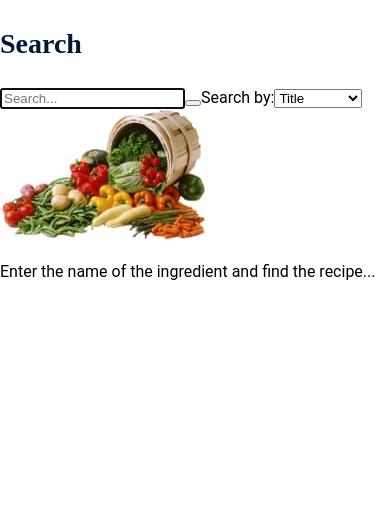
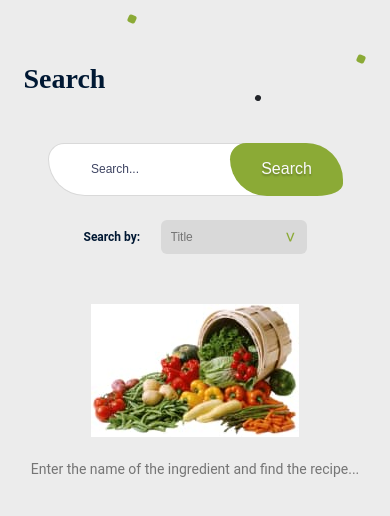
Before and after one commit to filip-bak/so-yummy-project, a React (Create React App) app in the folder frontend/: page /so-yummy-project/search in a window 390 px wide. Shown: the top 516 px of the page. Built offline with nearby package versions, Linux system fonts and the light colour scheme.

Commit message:
added style for mobile layout

```diff
--- a/frontend/src/components/MainPageTitle/MainPageTitle.jsx
+++ b/frontend/src/components/MainPageTitle/MainPageTitle.jsx
@@ -3,8 +3,13 @@ import PropTypes from "prop-types";
 
 export const MainPageTitle = ({ title }) => {
   return (
-    <div className={css.container}>
-      <h3 className={css.title}>{title}</h3>
+    <div className={css.section}>
+      <div className={css.container}>
+        <div className={css.element + " " + css.element_one} />
+        <div className={css.element + " " + css.element_two} />
+        <h2 className={css.title}>{title}</h2>
+        <div className={css.element_three} />
+      </div>
     </div>
   );
 };
--- a/frontend/src/components/MainPageTitle/MainPageTitle.module.css
+++ b/frontend/src/components/MainPageTitle/MainPageTitle.module.css
@@ -1,6 +1,58 @@
+.container {
+  display: block;
+  width: 343px;
+}
+
+.section {
+  display: flex;
+  justify-content: center;
+}
+
 .title {
-  color: #001833;
+  color: var(--section-title-color);
   font-family: "Poppins";
   font-size: 28px;
   font-weight: 600;
+  line-height: 1;
 }
+
+.element {
+  border-radius: 30%;
+  background-color: var(--accent-color-darker);
+  width: 8px;
+  height: 8px;
+  transform: rotate(25deg);
+}
+
+.element_one {
+  margin-top: 15px;
+  margin-left: 104px;
+}
+
+.element_two {
+  margin-bottom: 2px;
+  margin-top: 32px;
+  margin-left: 333px;
+}
+
+.element_three {
+  border-radius: 50%;
+  background-color: var(--main-color-dark);
+  width: 6px;
+  height: 6px;
+  margin-left: 231px;
+  margin-top: 2px;
+  transform: rotate(25deg);
+}
+
+@media screen and (min-width: 768px) {
+  .container {
+    width: 704px;
+  }
+}
+
+@media screen and (min-width: 1440px) {
+  .container {
+    width: 1240px;
+  }
+}
--- a/frontend/src/components/NoContent/NoContent.jsx
+++ b/frontend/src/components/NoContent/NoContent.jsx
@@ -4,16 +4,15 @@ import vegetables from "../../images/vegetables-208.jpg";
 
 export const NoContent = ({ infoParagraph }) => {
   return (
-    <div>
+    <div className={css.container}>
       <img
         className={css.image}
         src={vegetables}
-        // src="images/vegetables-208.jpg"
         alt="vegetables falling out of the basket"
         width="208"
         height="133"
       />
-      <p>{infoParagraph}</p>
+      <p className={css.text_info}>{infoParagraph}</p>
     </div>
   );
 };
--- a/frontend/src/components/NoContent/NoContent.module.css
+++ b/frontend/src/components/NoContent/NoContent.module.css
@@ -0,0 +1,12 @@
+.container {
+  display: flex;
+  flex-direction: column;
+  align-items: center;
+}
+
+.text_info {
+  color: #757575;
+  font-size: 14px;
+  font-style: normal;
+  margin-top: 24px;
+}
--- a/frontend/src/components/SearchBar/SearchBar.jsx
+++ b/frontend/src/components/SearchBar/SearchBar.jsx
@@ -1,11 +1,11 @@
-import { SearchType } from "components/SearchType/SearchType";
 import css from "./SearchBar.module.css";
 import PropTypes from "prop-types";
 
-export const SearchBar = ({ handleSubmit }) => {
+export const SearchBar = ({ handleSubmit, children }) => {
   return (
     <>
       <form className={css.form} onSubmit={handleSubmit}>
+        <div className={css.container}>
           <input
             className={css.input}
             type="text"
@@ -14,8 +14,11 @@ export const SearchBar = ({ handleSubmit }) => {
             placeholder="Search..."
             name="searchFilter"
           ></input>
-        <button type="submit" className={css.button}></button>
-        <SearchType />
+          <button type="submit" className={css.button}>
+            Search
+          </button>
+        </div>
+        {children}
       </form>
     </>
   );
@@ -23,4 +26,5 @@ export const SearchBar = ({ handleSubmit }) => {
 
 SearchBar.propTypes = {
   handleSubmit: PropTypes.func,
+  children: PropTypes.node,
 };
--- a/frontend/src/components/SearchBar/SearchBar.module.css
+++ b/frontend/src/components/SearchBar/SearchBar.module.css
@@ -0,0 +1,63 @@
+.button {
+  background-color: var(--accent-color-darker);
+  border: 0;
+  color: var(--text-color-lighter);
+  text-shadow: 0 2px 2px rgba(0, 0, 0, 0.25);
+  box-sizing: border-box;
+  font-size: 16px;
+  line-height: 1.3;
+  width: 113px;
+  border-radius: 35px 5em 50%;
+  padding: 16px 31.7px;
+}
+
+.container {
+  background-color: var(--background-color-lighter);
+  box-sizing: border-box;
+  display: flex;
+  justify-content: space-between;
+  align-items: center;
+  width: 100%;
+  max-width: 295px;
+  max-height: 53px;
+  border-top: 1px solid var(--text-color-darker);
+  border-bottom: 1px solid var(--text-color-darker);
+  border-left: 1px solid var(--text-color-darker);
+  border-radius: 35px 5em 50%;
+  padding-left: 32.5px;
+}
+
+.form {
+  display: flex;
+  flex-direction: column;
+  align-items: center;
+  margin-top: 42px;
+}
+
+.input {
+  background-color: var(--background-color-lighter);
+  border: 0;
+  border-radius: 24% 44%;
+  box-sizing: border-box;
+  color: var(--subtitle-color);
+  padding: 3px 10px;
+  font-size: 12px;
+  line-height: 1.7;
+  width: 117px;
+}
+
+.input::placeholder {
+  opacity: 1;
+  color: var(--subtitle-color);
+}
+
+.input:focus,
+.iput:hover {
+  outline: none;
+}
+
+.button:focus,
+.button:hover {
+  background-color: var(--main-color-dark);
+  cursor: pointer;
+}
--- a/frontend/src/components/SearchType/SearchType.jsx
+++ b/frontend/src/components/SearchType/SearchType.jsx
@@ -2,14 +2,14 @@ import css from "./SearchType.module.css";
 
 export const SearchType = () => {
   return (
-    <>
+    <div className={css.select_div}>
       <label for="searchType" className={css.label}>
         Search by:
-        <select id="searchType" name="searchType">
+        <select className={css.select_box} id="searchType" name="searchType">
           <option value="title">Title</option>
           <option value="ingredients">Ingredients</option>
         </select>
       </label>
-    </>
+    </div>
   );
 };
--- a/frontend/src/components/SearchType/SearchType.module.css
+++ b/frontend/src/components/SearchType/SearchType.module.css
@@ -0,0 +1,59 @@
+.label {
+  display: flex;
+  font-size: 12px;
+  font-weight: 600;
+  color: var(--section-title-color);
+  justify-content: space-between;
+  align-items: center;
+  height: 34px;
+  width: 223px;
+}
+
+.option:hover,
+.option:focus {
+  border: none;
+  outline: none;
+}
+
+select {
+  -webkit-appearance: none;
+  -moz-appearance: none;
+  appearance: none;
+}
+
+.select_box {
+  background-color: var(--text-color-darker);
+  border: none;
+  border-radius: 6px;
+  color: #757575;
+  cursor: pointer;
+  font-size: 12px;
+  height: 34px;
+  padding: 8px 10px;
+  width: 146px;
+}
+
+.select_box:focus,
+.select_box:hover {
+  outline: none;
+}
+
+.select_div {
+  margin-bottom: 50px;
+  margin-top: 24px;
+  position: relative;
+}
+
+.select_div:after {
+  content: ">";
+  font: 17px "Consolas", monospace;
+  color: var(--accent-color-darker);
+  -webkit-transform: rotate(90deg);
+  -moz-transform: rotate(90deg);
+  -ms-transform: rotate(90deg);
+  transform: rotate(90deg);
+  right: 10px;
+  top: 7px;
+  position: absolute;
+  pointer-events: none;
+}
--- a/frontend/src/index.css
+++ b/frontend/src/index.css
@@ -15,9 +15,16 @@
 }
 
 body {
+  background-color: var(--main-color-light);
   margin: 0;
   font-family: "Roboto", "Oxygen", "Ubuntu", "Cantarell", "Fira Sans",
     "Droid Sans", "Helvetica Neue", sans-serif;
   -webkit-font-smoothing: antialiased;
   -moz-osx-font-smoothing: grayscale;
 }
+
+h1,
+h2,
+p {
+  margin: 0;
+}
--- a/frontend/src/pages/SearchPage/SearchPage.jsx
+++ b/frontend/src/pages/SearchPage/SearchPage.jsx
@@ -1,15 +1,20 @@
 import css from "./SearchPage.module.css";
 import { MainPageTitle } from "components/MainPageTitle/MainPageTitle";
 import { SearchBar } from "components/SearchBar/SearchBar";
+import { SearchType } from "components/SearchType/SearchType";
 import { SearchedRecipesList } from "components/SearchedRecipesList/SearchedRecipesList";
 
 const SearchPage = () => {
   return (
-    <div className={css.container}>
-      <MainPageTitle title="Search" />
-      <SearchBar />
-      <SearchedRecipesList />
-    </div>
+    <section className={css.section}>
+      <div className={css.container}>
+        <MainPageTitle title="Search" />
+        <SearchBar>
+          <SearchType />
+        </SearchBar>
+        <SearchedRecipesList />
+      </div>
+    </section>
   );
 };
 
--- a/frontend/src/pages/SearchPage/SearchPage.module.css
+++ b/frontend/src/pages/SearchPage/SearchPage.module.css
@@ -0,0 +1,21 @@
+.container {
+  display: block;
+  width: 343px;
+}
+
+.section {
+  display: flex;
+  justify-content: center;
+}
+
+@media screen and (min-width: 768px) {
+  .container {
+    width: 704px;
+  }
+}
+
+@media screen and (min-width: 1440px) {
+  .container {
+    width: 1240px;
+  }
+}
```
Lines whose indentation alone changed are shown as unchanged.
